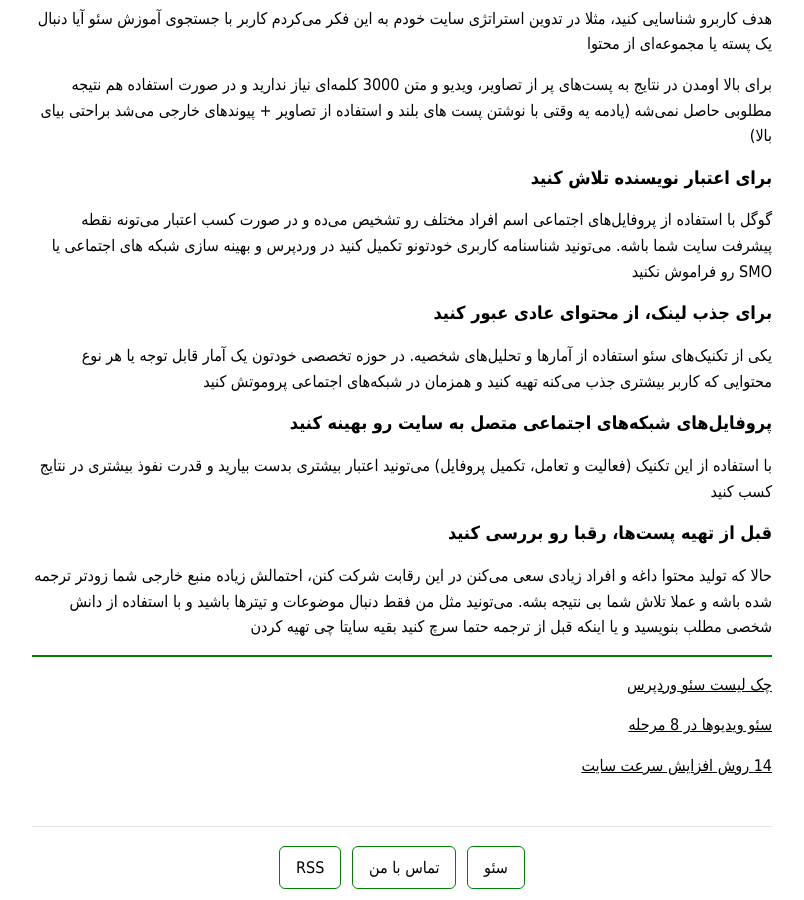
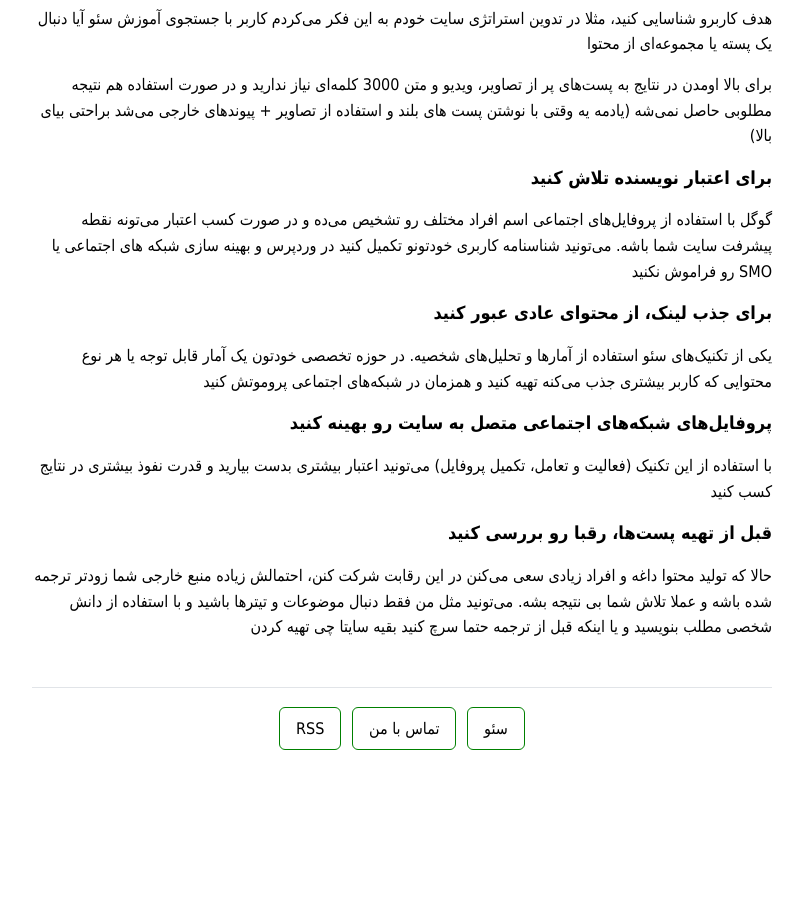
Before and after one commit to darkblog/darkblog.github.io, a Jekyll site: the page built from _posts/2021-5-26-seo-checklist.md, in a window 1280 px wide and 900 px high, scrolled down 5466 px. Shown: the whole window, without its empty margins (238-1042 px from the left). Built offline with Jekyll 4.4.1, drawn with Linux system fonts in a browser that asks for light colours; after the commit the page ends 6227 px from its top, so only the background shows below that.

Commit message:
Update 2021-5-26-seo-checklist.md

```diff
--- a/_posts/2021-5-26-seo-checklist.md
+++ b/_posts/2021-5-26-seo-checklist.md
@@ -223,8 +223,3 @@ cdn یا شبکه توزیع محتوا فایل‌های سایت شما رو
 ## قبل از تهیه پست‌ها، رقبا رو بررسی کنید
 
 حالا که تولید محتوا داغه و افراد زیادی سعی می‌کنن در این رقابت شرکت کنن، احتمالش زیاده منبع خارجی شما زودتر ترجمه شده باشه و عملا تلاش شما بی نتیجه بشه. می‌تونید مثل من فقط دنبال موضوعات و تیترها باشید و با استفاده از دانش شخصی مطلب بنویسید و یا اینکه قبل از ترجمه حتما سرچ کنید بقیه سایتا چی تهیه کردن
-
-***
-{% for post in site.posts limit:3 %}
-<a href="{{ site.url }}{{ post.url }}">{{ post.title }}</a>
-{% endfor %}
```
